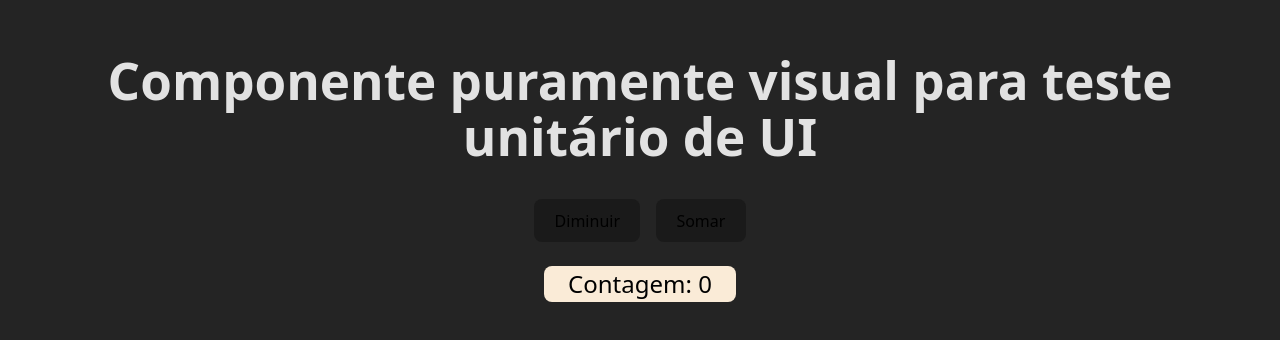
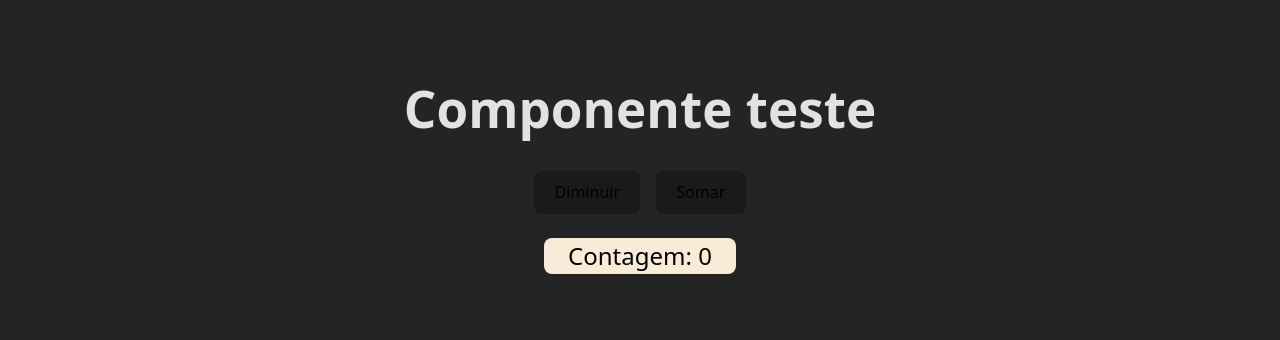
Before and after one commit to juliaam/learning-devops-vue, a Vue app: page / in a window 1280 px wide. Shown: the part 228-568 px from the top of the page. Built offline with nearby package versions, Linux system fonts and the light colour scheme.

Commit message:
fix: remove import and fix home page title

```diff
--- a/src/components/HelloWorld.vue
+++ b/src/components/HelloWorld.vue
@@ -5,7 +5,7 @@ const count = ref(0)
 </script>
 
 <template>
-  <h1>Componente puramente visual para teste unitário de UI</h1>
+  <h1>Componente teste</h1>
   <div class="buttonContainer">
     <button class="button" @click="count--">Diminuir</button>
     <button class="button" @click="count++">Somar</button>
```
Also changed, not shown: 1 other file (tests, documents, lock files or other folders).
